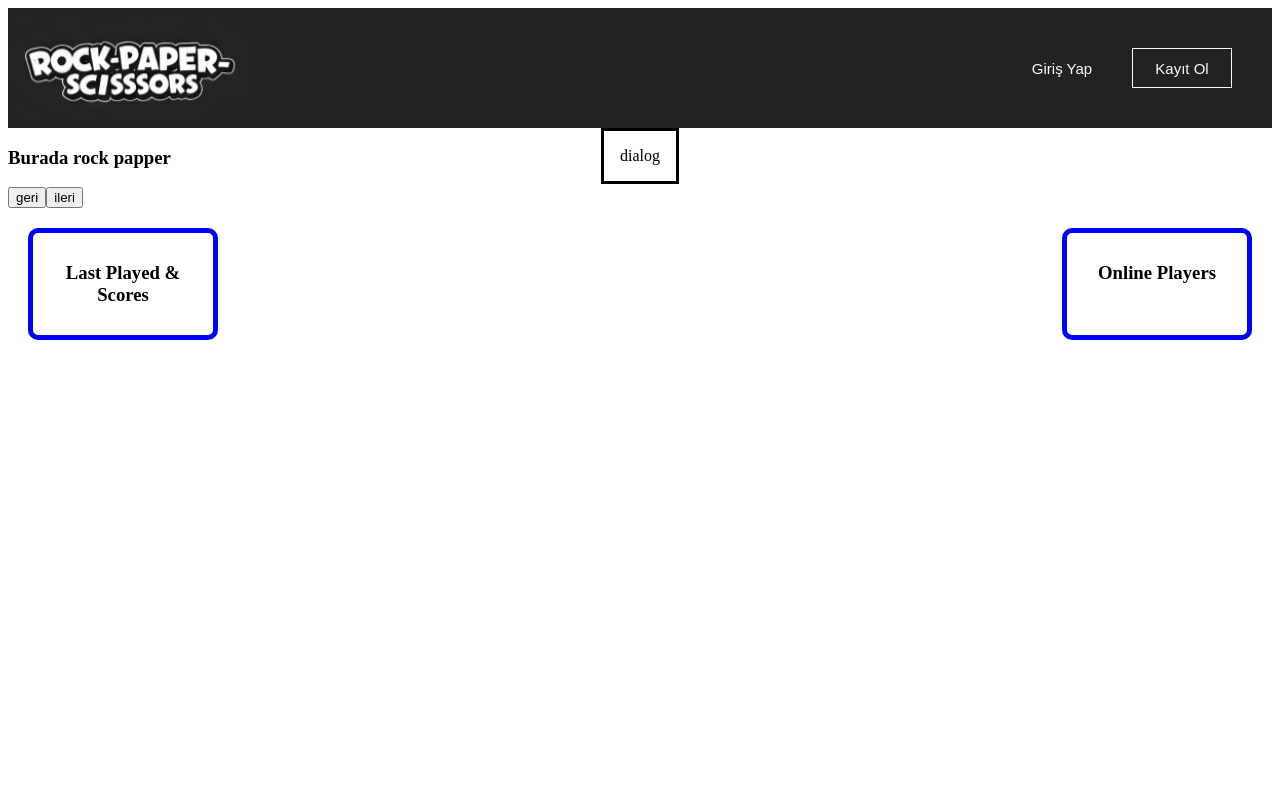
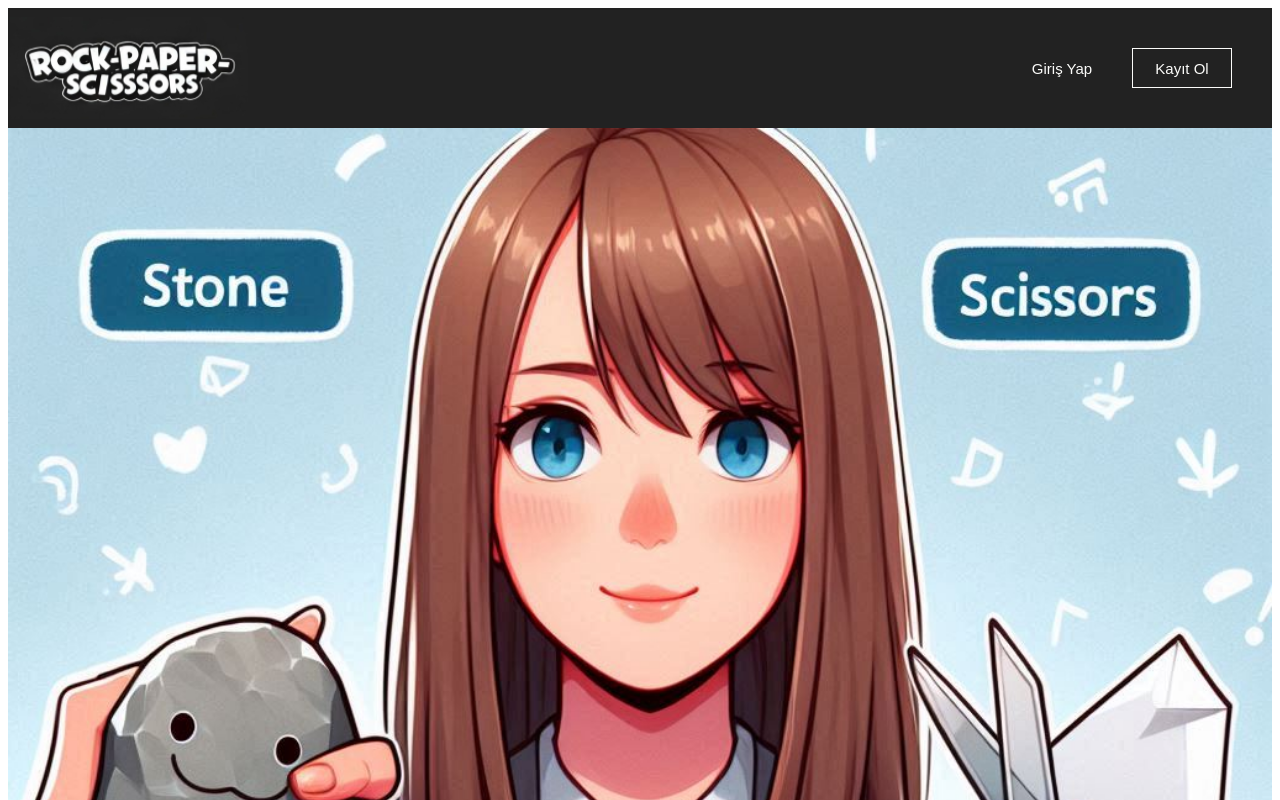
Before and after one commit to acunmedyaakademi/tkm, a React (Vite) app: page / in a window 1280 px wide. Shown: the top 800 px of the page. Built offline with nearby package versions, Linux system fonts and the light colour scheme; a web font is replaced by a local one.

Commit message:
ana sayfa ekranı düzenlendi.

```diff
--- a/src/App.css
+++ b/src/App.css
@@ -1,3 +1,7 @@
+body {
+    font-family: system-ui
+}
+
 /* berna başlangıç */
 @import url('https://fonts.googleapis.com/css2?family=Reem+Kufi+Ink&display=swap');
 
@@ -43,16 +47,33 @@
 
 
 /* ali css baslangiç */
+
+.hero img {
+    width: 100%;
+    height: 100%;
+    object-fit: cover;
+}
+
+
+.hero-area {
+    position: relative;
+}
+
+
+
+
 .footer {
     display: flex;
     padding: 20px;
     justify-content: space-between;
+
     div {
         padding: 10px;
-        border: 5px solid blue  ;
+        border: 5px solid rgb(107, 107, 224);
         border-radius: 10px;
         width: 160px;
         text-align: center;
+
     }
 }
 
--- a/src/components/MainPage.jsx
+++ b/src/components/MainPage.jsx
@@ -5,18 +5,18 @@ export default function MainPage() {
 
 
         <div className="hero">
-          <h3>Burada rock papper </h3>
-          <img src="" alt="" />
-          <button>geri</button>
-          <button>ileri</button>
+          <div className="hero-area">
+            <img src="public/imgs/rps-hero.jpeg" alt="" />
+
+          </div>
         </div>
 
         <div className="footer">
           <div>
-            <h3>Last Played & Scores</h3>
+            <h3>Last Played & Scores(🪧)</h3>
           </div>
           <div>
-            <h3>Online Players</h3>
+            <h3>Online Players(🟢)</h3>
           </div>
         </div>
       </div>
```
Also changed, not shown: public/imgs/rps-hero.jpeg (added). Lines whose indentation alone changed are shown as unchanged.
